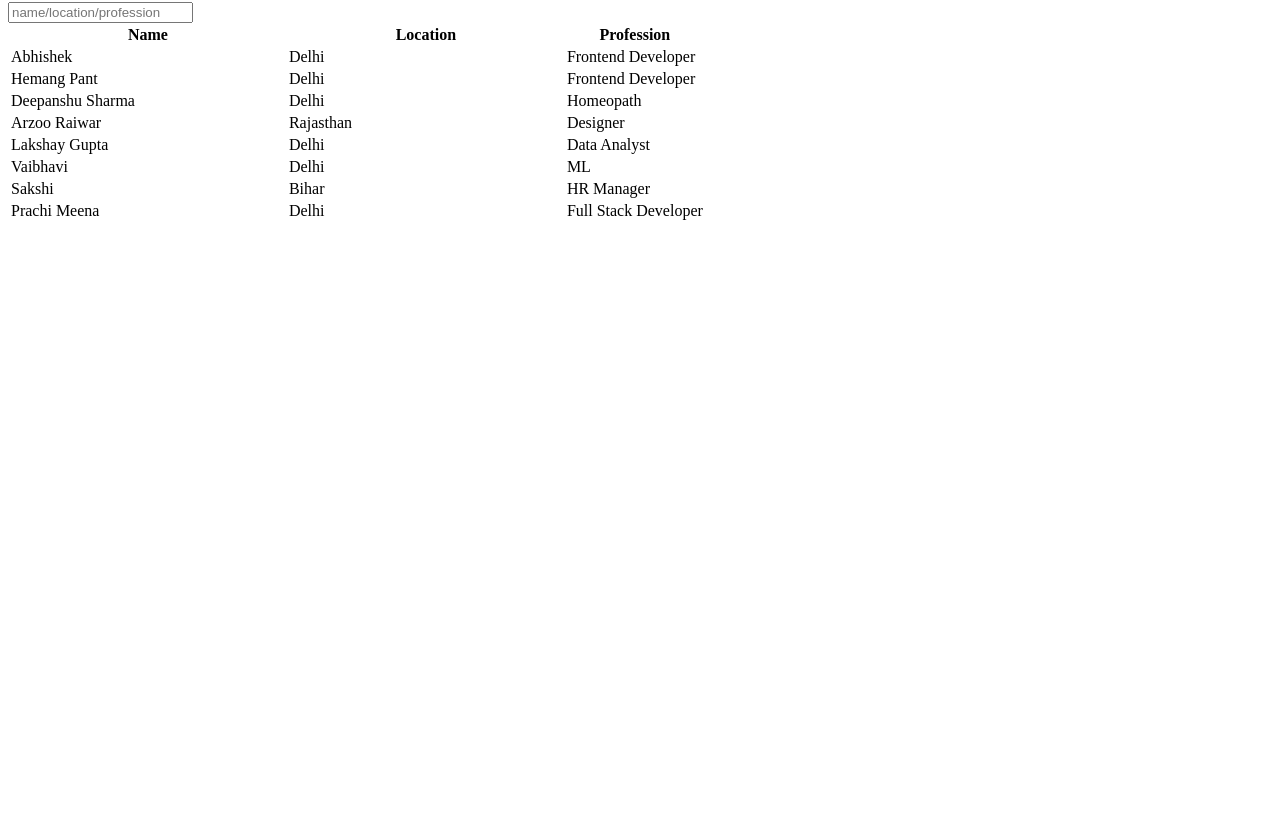
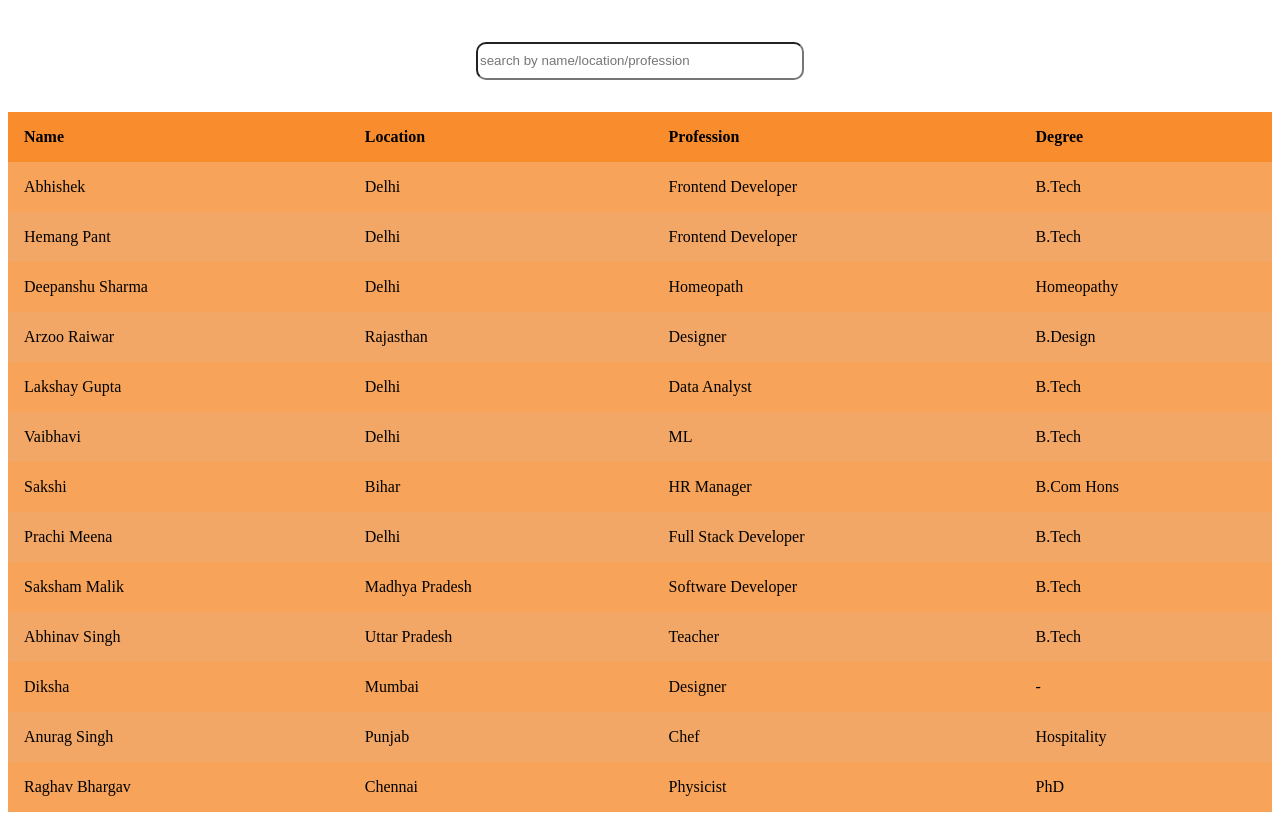
Before and after one commit to SkilledSparrow/vast, a plain HTML site: page candidates.html in a window 1280 px wide. Shown: the part 78-898 px from the top of the page. Before the commit the page ends 800 px from the top, so only its background shows below. Drawn offline with Linux system fonts and the light colour scheme.

Commit message:
table and search made better

```diff
--- a/candidates.css
+++ b/candidates.css
@@ -1,6 +1,37 @@
+.heading{
+    display: flex;
+    align-items: center;
+    justify-content: center;
+}
+table{
+    width: 100%;
+    background: rgb(242, 167, 102);
+    padding: 1rem;
+    border-collapse: collapse;
+}
+
+th, td{
+    padding: 1rem;
+}
 th{
-    width: 40%;
+    text-align: left;
+    background:  rgb(249, 140, 45);;
 }
-tr{
-    width: 30%;
+tr:nth-of-type(2n){
+    background:  rgb(247, 163, 90);
 }
+.container{
+    display: flex;
+    align-items: center;
+    justify-content: center;
+    margin: 2rem;
+}
+#myInput{
+    display: flex;
+    align-items: center;
+    width: 100%;
+    max-width: 20rem;
+    height: 2rem;
+    border-radius: 10px;
+
+}
--- a/candidates.html
+++ b/candidates.html
@@ -7,54 +7,98 @@
     <title>Document</title>
 </head>
 <body>
-    <h1>Candidates</h1>
+    <div class="heading">
+        <h1>Candidates</h1>
+    </div>
 
-    <input type="text" name="" id="myInput" placeholder="name/location/profession" onkeyup="searchFun()">
+    <div class="container">
+        <input type="text" name="" id="myInput" placeholder="search by name/location/profession" onkeyup="searchFun()">
+    </div>
+
     <table id="myTable">
         <tr class="header">
             <th >Name</th>
             <th >Location</th>
             <th >Profession</th>
+            <th>Degree</th>
         </tr>
         <tr>
             <td>Abhishek</td>
             <td>Delhi</td>
             <td>Frontend Developer</td>
+            <td>B.Tech</td>
         </tr>
         <tr>
             <td>Hemang Pant</td>
             <td>Delhi</td>
             <td>Frontend Developer</td>
+            <td>B.Tech</td>
         </tr>
         <tr>
             <td>Deepanshu Sharma</td>
             <td>Delhi</td>
             <td>Homeopath</td>
+            <td>Homeopathy</td>
         </tr>
         <tr>
             <td>Arzoo Raiwar</td>
             <td>Rajasthan</td>
             <td>Designer</td>
+            <td>B.Design</td>
         </tr>
         <tr>
             <td>Lakshay Gupta</td>
             <td>Delhi</td>
             <td>Data Analyst</td>
+            <td>B.Tech</td>
         </tr>
         <tr>
             <td>Vaibhavi</td>
             <td>Delhi</td>
             <td>ML</td>
+            <td>B.Tech</td>
         </tr>
         <tr>
             <td>Sakshi</td>
             <td>Bihar</td>
             <td>HR Manager</td>
+            <td>B.Com Hons</td>
         </tr>
         <tr>
             <td>Prachi Meena</td>
             <td>Delhi</td>
             <td>Full Stack Developer</td>
+            <td>B.Tech</td>
+        </tr>
+        <tr>
+            <td>Saksham Malik</td>
+            <td>Madhya Pradesh</td>
+            <td>Software Developer</td>
+            <td>B.Tech</td>
+        </tr>
+        <tr>
+            <td>Abhinav Singh</td>
+            <td>Uttar Pradesh</td>
+            <td>Teacher</td>
+            <td>B.Tech</td>
+        </tr>
+        <tr>
+            <td>Diksha</td>
+            <td>Mumbai</td>
+            <td>Designer</td>
+            <td>-</td>
+        </tr>
+        <tr>
+            <td>Anurag Singh</td>
+            <td>Punjab</td>
+            <td>Chef</td>
+            <td>Hospitality</td>
+        </tr>
+        <tr>
+            <td>Raghav Bhargav</td>
+            <td>Chennai</td>
+            <td>Physicist</td>
+            <td>PhD</td>
         </tr>
 
     </table>
```
